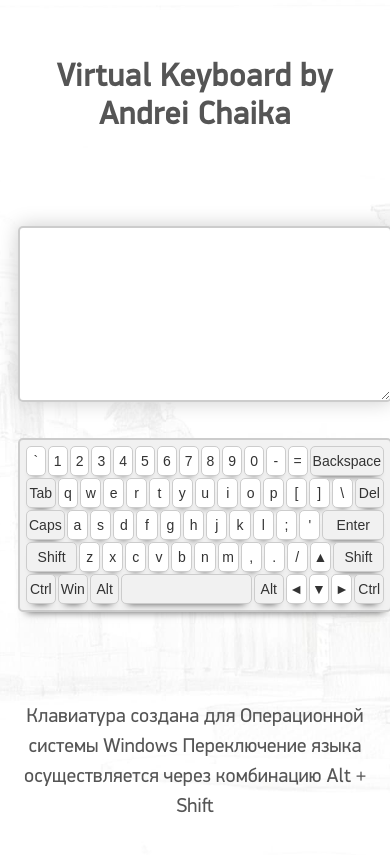
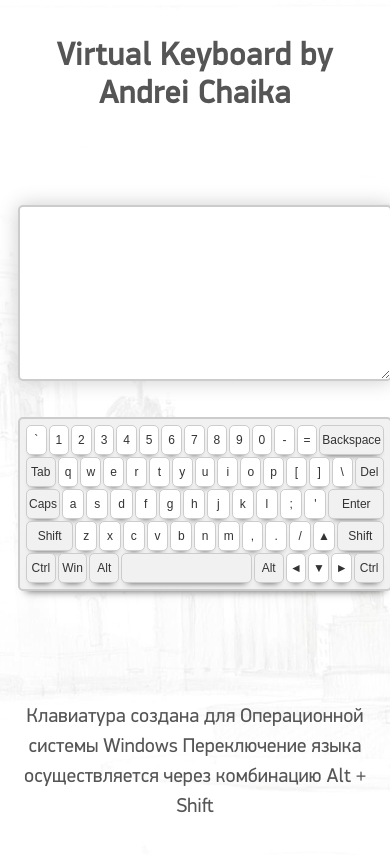
Before and after one commit to AndreiChaika/keyboard, a website with bundled scripts: page index.html in a window 390 px wide. Built offline with nearby package versions, Linux system fonts and the light colour scheme.

Commit message:
fix: adaptive css

```diff
--- a/style.css
+++ b/style.css
@@ -141,10 +141,18 @@ footer {
 
 
 @media (max-width: 480px) {
+h1 {
+    max-width: 320px;
+    margin: 0 auto;
+}
 button {
     margin: 1px;
     padding: 2px;
-    font-size: 14px;
-    height: 30px
+    font-size: 12px;
+    height: 30px;
     }
+.large {
+    width: 110px;
 }
+.medium {width: 95px;}
+}
```
Also changed, not shown: script.js (line endings or trailing spaces).
